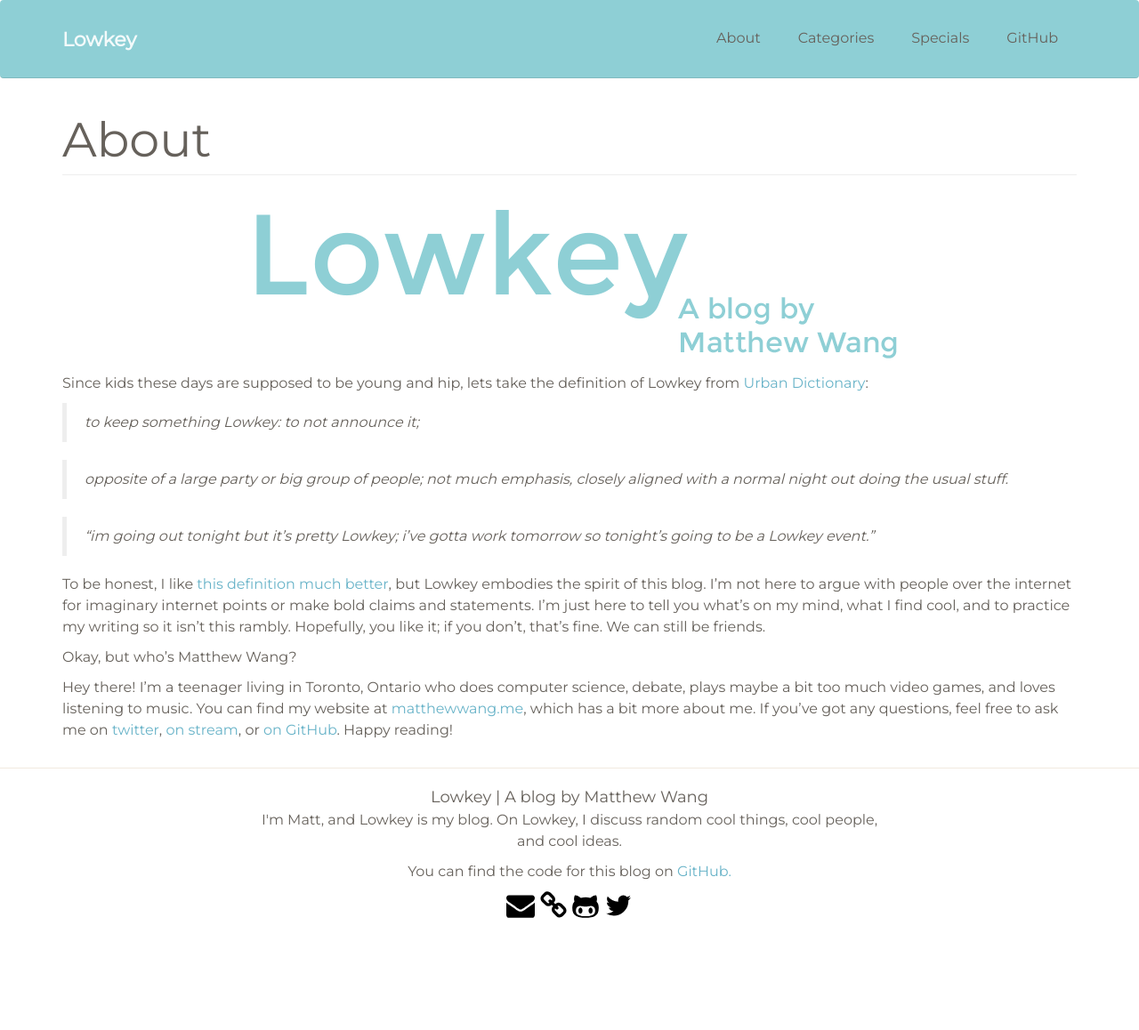
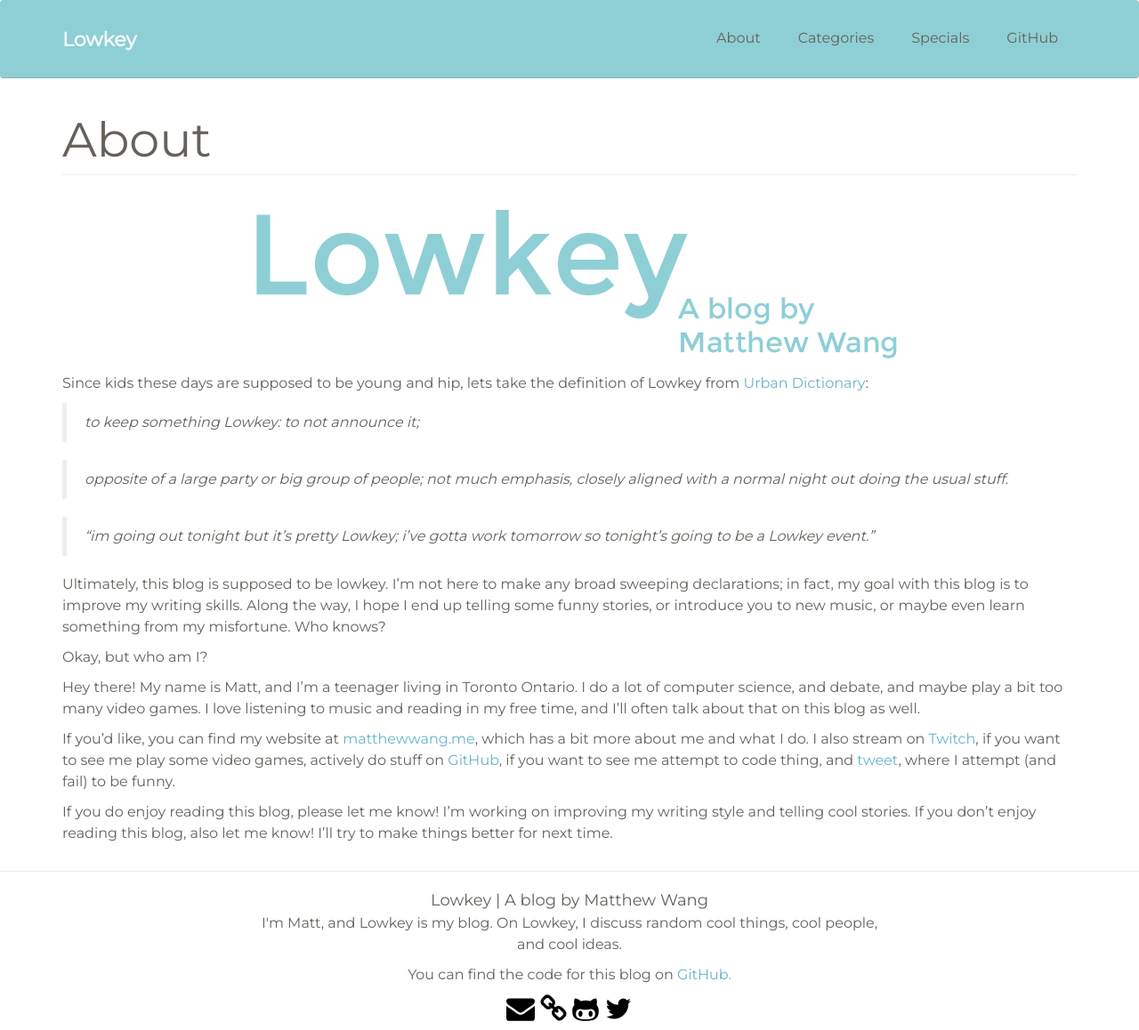
Before and after one commit to mattxwang/lowkey, a Jekyll site: the page built from about.md, in a window 1280 px wide. Shown: the whole page at 89% size. Built offline with Jekyll 4.4.1, drawn with Linux system fonts in a browser that asks for light colours; before the commit the page ends 1042 px from its top, so only the background shows below that.

Commit message:
fixes up about page

```diff
--- a/about.md
+++ b/about.md
@@ -14,8 +14,12 @@ Since kids these days are supposed to be young and hip, lets take the definition
 
 > "im going out tonight but it's pretty Lowkey; i've gotta work tomorrow so tonight's going to be a Lowkey event."
 
-To be honest, I like [this definition much better](http://www.urbandictionary.com/define.php?term=low+key&defid=2721080), but Lowkey embodies the spirit of this blog. I'm not here to argue with people over the internet for imaginary internet points or make bold claims and statements. I'm just here to tell you what's on my mind, what I find cool, and to practice my writing so it isn't this rambly. Hopefully, you like it; if you don't, that's fine. We can still be friends.
+Ultimately, this blog is supposed to be lowkey. I'm not here to make any broad sweeping declarations; in fact, my goal with this blog is to improve my writing skills. Along the way, I hope I end up telling some funny stories, or introduce you to new music, or maybe even learn something from my misfortune. Who knows?
 
-Okay, but who's Matthew Wang?
+Okay, but who am I?
 
-Hey there! I'm a teenager living in Toronto, Ontario who does computer science, debate, plays maybe a bit too much video games, and loves listening to music. You can find my website at [matthewwang.me](https://matthewwang.me), which has a bit more about me. If you've got any questions, feel free to ask me on [twitter](https://twitter.com/malsf21), [on stream](https://twitch.tv/malsf21), or [on GitHub](https://github.com/malsf21). Happy reading!
+Hey there! My name is Matt, and I'm a teenager living in Toronto Ontario. I do a lot of computer science, and debate, and maybe play a bit too many video games. I love listening to music and reading in my free time, and I'll often talk about that on this blog as well.
+
+If you'd like, you can find my website at [matthewwang.me](https://matthewwang.me), which has a bit more about me and what I do. I also stream on [Twitch](https://twitch.tv/malsf21), if you want to see me play some video games, actively do stuff on [GitHub](https://github.com/malsf21/), if you want to see me attempt to code thing, and [tweet](https://twitter.com/malsf21), where I attempt (and fail) to be funny.
+
+If you do enjoy reading this blog, please let me know! I'm working on improving my writing style and telling cool stories. If you don't enjoy reading this blog, also let me know! I'll try to make things better for next time.
```
